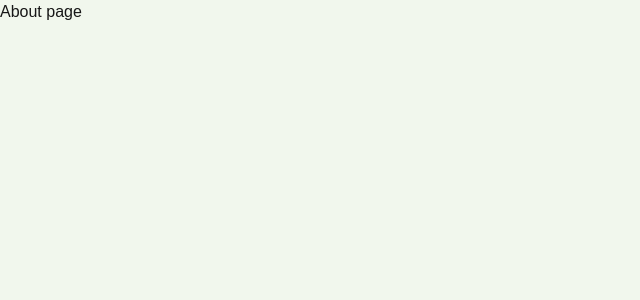
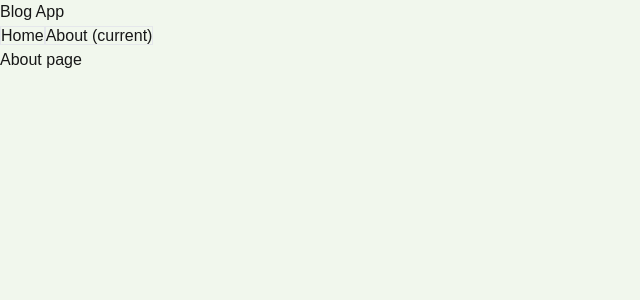
Before and after one commit to Alberto23B/blog_app, a Next.js app: page /about in a window 1280 px wide. Shown: the top 300 px of the page, without its empty margins (0-640 px from the left). Built offline with nearby package versions, Linux system fonts and the light colour scheme.

Commit message:
Wrap About page in Layout component

```diff
--- a/pages/about/index.tsx
+++ b/pages/about/index.tsx
@@ -1,3 +1,9 @@
+import Layout from '@/componenets/Layout';
+
 export default function About() {
-  return <p>About page</p>;
+  return (
+    <Layout>
+      <p>About page</p>
+    </Layout>
+  );
 }
```
